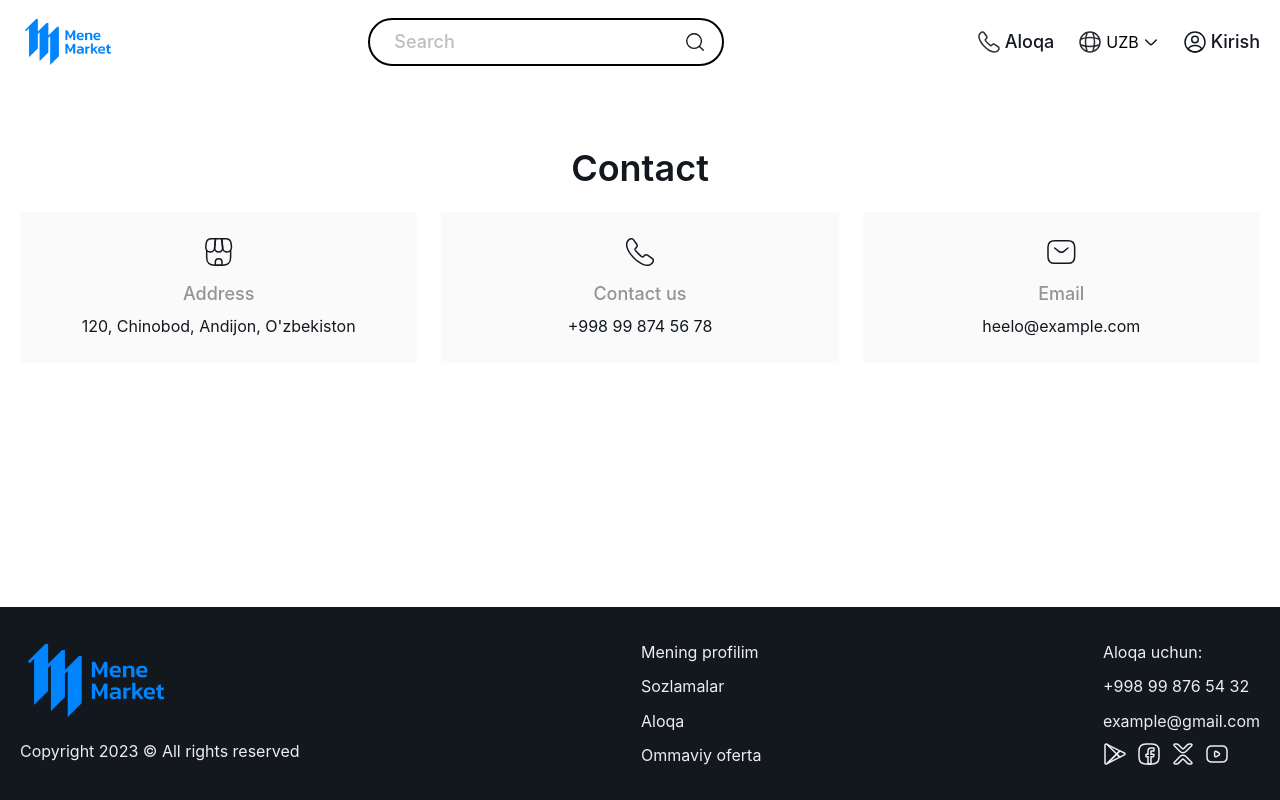
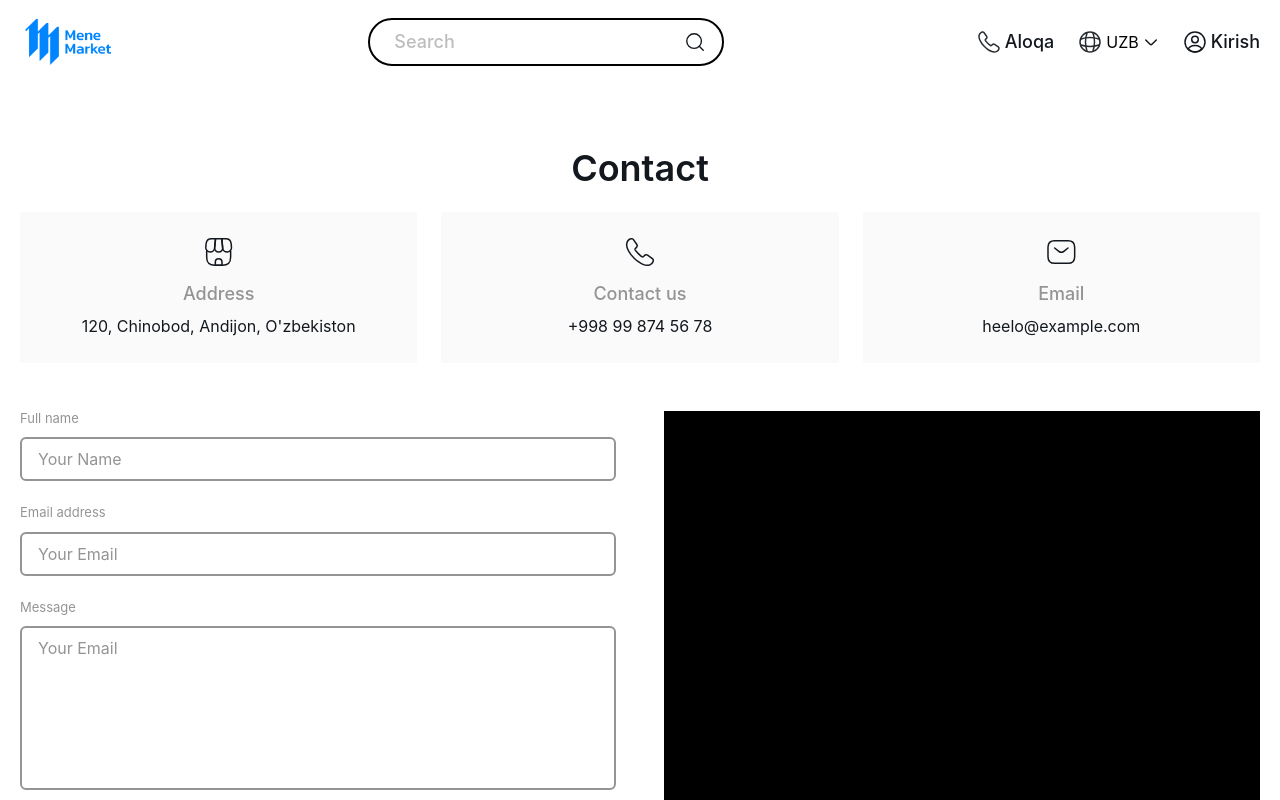
Before and after one commit to dxxdev/mene-market, a React (Vite) app: page /contact in a window 1280 px wide. Shown: the top 800 px of the page. Built offline with nearby package versions, Linux system fonts and the light colour scheme.

Commit message:
Added form and map section

```diff
--- a/src/pages/Contact.jsx
+++ b/src/pages/Contact.jsx
@@ -129,6 +129,55 @@ const Contact = () => {
             </div>
           </div>
         </div>
+        <div className="flex justify-between gap-12 items-stretch">
+          <div className="flex w-full flex-col gap-6">
+            <div className="flex flex-col gap-3">
+              <label
+                htmlFor="clientName"
+                className="text-[13px] text-dark-gray leading-[112%]"
+              >
+                Full name
+              </label>
+              <input
+                type="text"
+                id="clientName"
+                className="px-4 border-2 outline-none rounded-md py-2 text-jet-black placeholder:text-dark-gray border-dark-gray"
+                placeholder="Your Name"
+              />
+            </div>
+            <div className="flex flex-col gap-3">
+              <label
+                htmlFor="clientName"
+                className="text-[13px] text-dark-gray leading-[112%]"
+              >
+                Email address
+              </label>
+              <input
+                type="text"
+                id="clientName"
+                className="px-4 border-2 outline-none rounded-md py-2 text-jet-black placeholder:text-dark-gray border-dark-gray"
+                placeholder="Your Email"
+              />
+            </div>
+            <div className="flex flex-col gap-3">
+              <label
+                htmlFor="clientName"
+                className="text-[13px] text-dark-gray leading-[112%]"
+              >
+                Message
+              </label>
+              <textarea
+                type="text"
+                id="clientName"
+                rows={6}
+                className="px-4 border-2 resize-none outline-none rounded-md py-2 text-jet-black placeholder:text-dark-gray border-dark-gray"
+                placeholder="Your Email"
+              ></textarea>
+            </div>
+            <button className="gradient-btn w-max text-white !rounded-lg">Send Message</button>
+          </div>
+          <div className="w-full bg-black"></div>
+        </div>
       </div>
     </div>
   );
```
